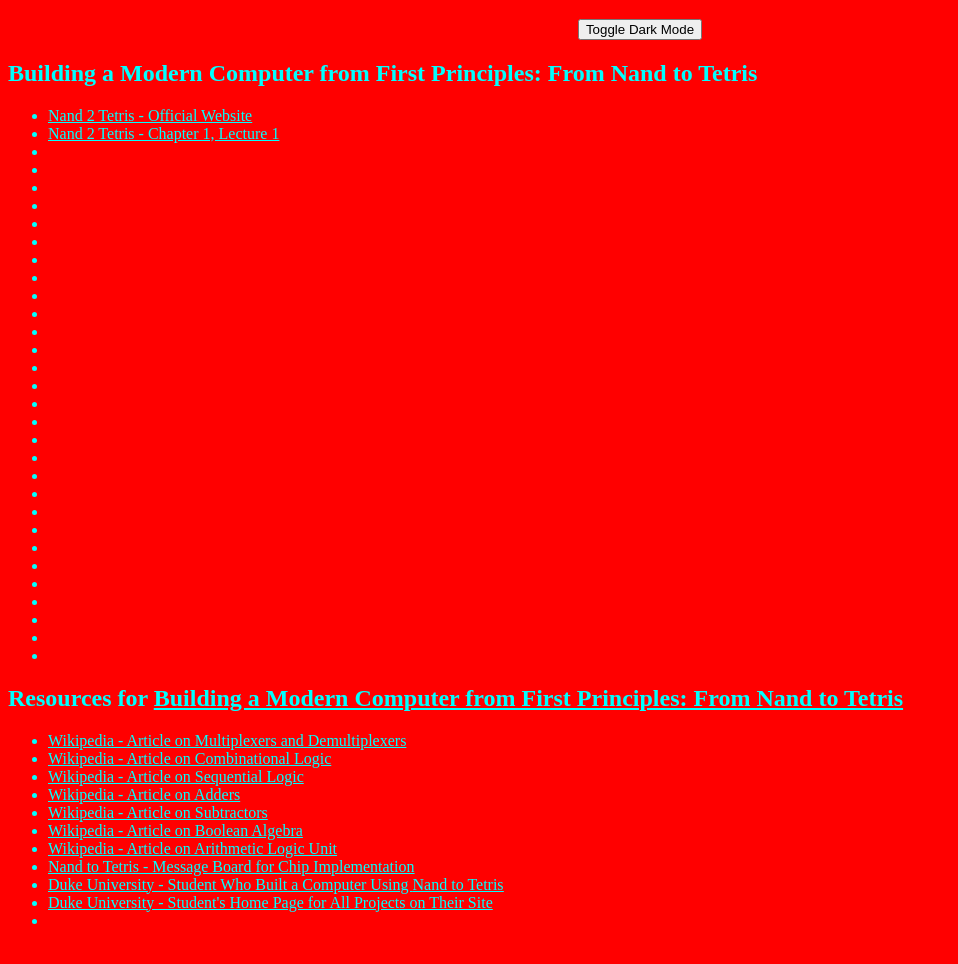
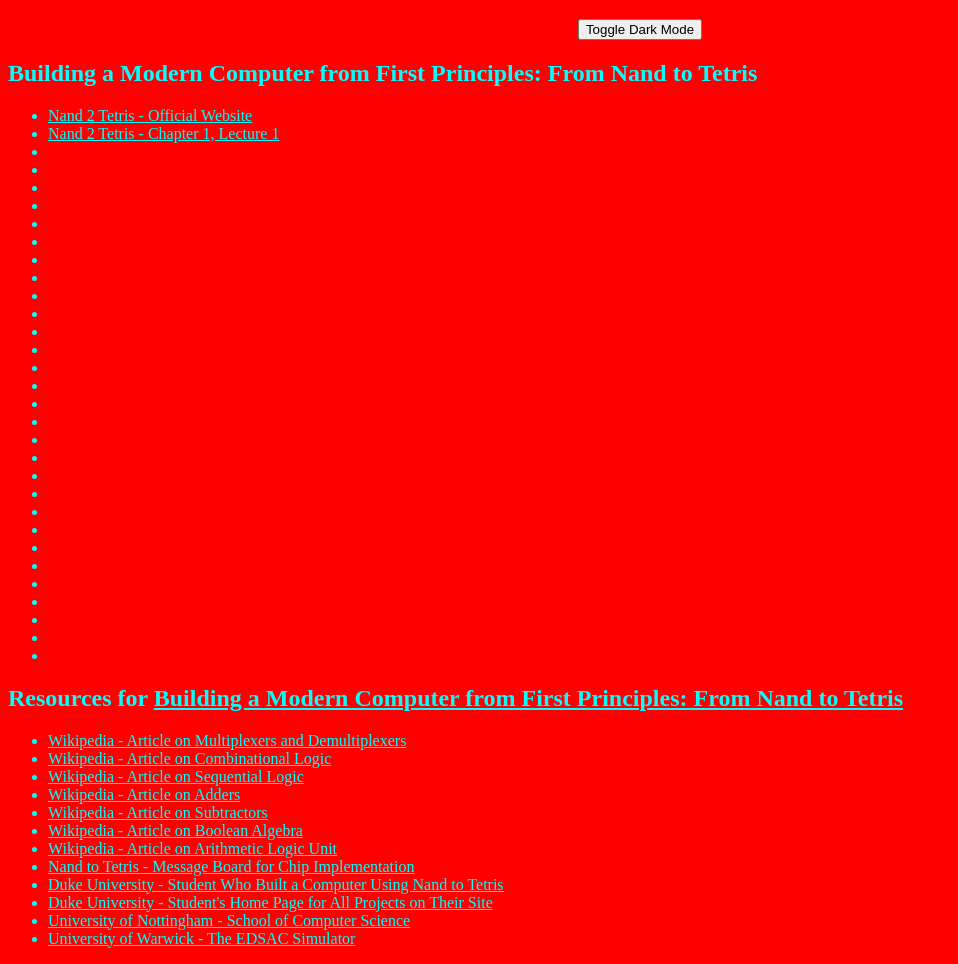
Before and after one commit to thecatsowl/cs, a plain HTML site: page index.html in a window 1280 px wide. Shown: the part 61-1025 px from the top of the page, without its empty margins (0-958 px from the left). Drawn offline with Linux system fonts and the light colour scheme.

Commit message:
added two links

```diff
--- a/index.html
+++ b/index.html
@@ -66,10 +66,15 @@
 	  <li><a href="https://en.wikipedia.org/wiki/Subtractor">Wikipedia - Article on Subtractors</a></li>
 	  <li><a href="https://en.wikipedia.org/wiki/Boolean_algebra">Wikipedia - Article on Boolean Algebra</a></li>
 	  <li><a href="https://en.wikipedia.org/wiki/Arithmetic_logic_unit">Wikipedia - Article on Arithmetic Logic Unit</a></li>
-	  <li><a href="http://nand2tetris-questions-and-answers-forum.32033.n3.nabble.com/Chip-Implementation-td4031106.html">Nand to Tetris - Message Board for Chip Implementation</a></li>
+	  <li>
+	  	<a href="http://nand2tetris-questions-and-answers-forum.32033.n3.nabble.com/Chip-Implementation-td4031106.html">
+			Nand to Tetris - Message Board for Chip Implementation
+		</a>
+	  </li>
 	  <li><a href="http://people.duke.edu/~nts9/custompc.html">Duke University - Student Who Built a Computer Using <u>Nand to Tetris</u></a></li>
 	  <li><a href="https://people.duke.edu/~nts9/index.html">Duke University - Student's Home Page for All Projects on Their Site</a></li>
-	  <li><a href=""></a></li>
+	  <li><a href="https://www.nottingham.ac.uk/computerscience/">University  of Nottingham - School of Computer Science</a></li>
+	  <li><a href="https://www.dcs.warwick.ac.uk/~edsac/">University of Warwick - The EDSAC Simulator</a></li>
    </ul>
 </body>
 
```
